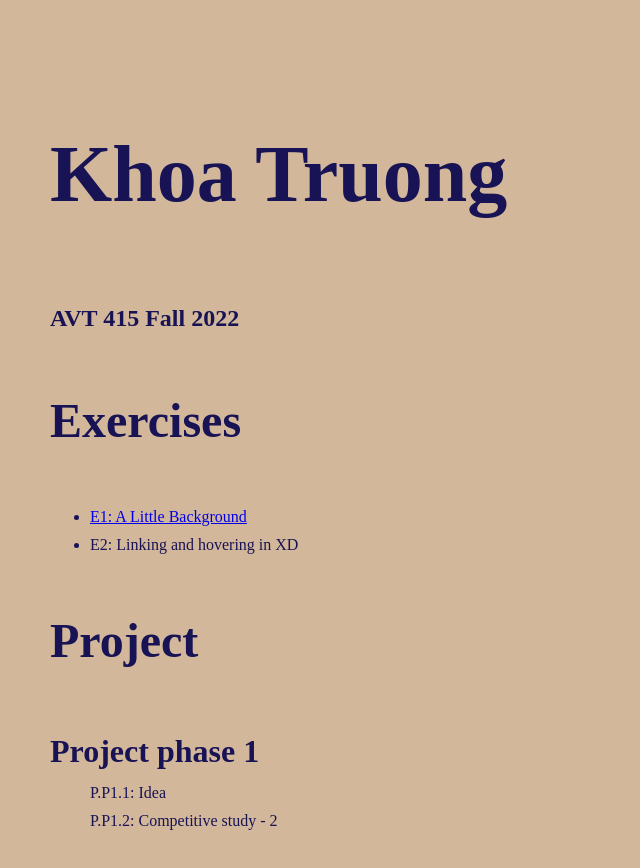
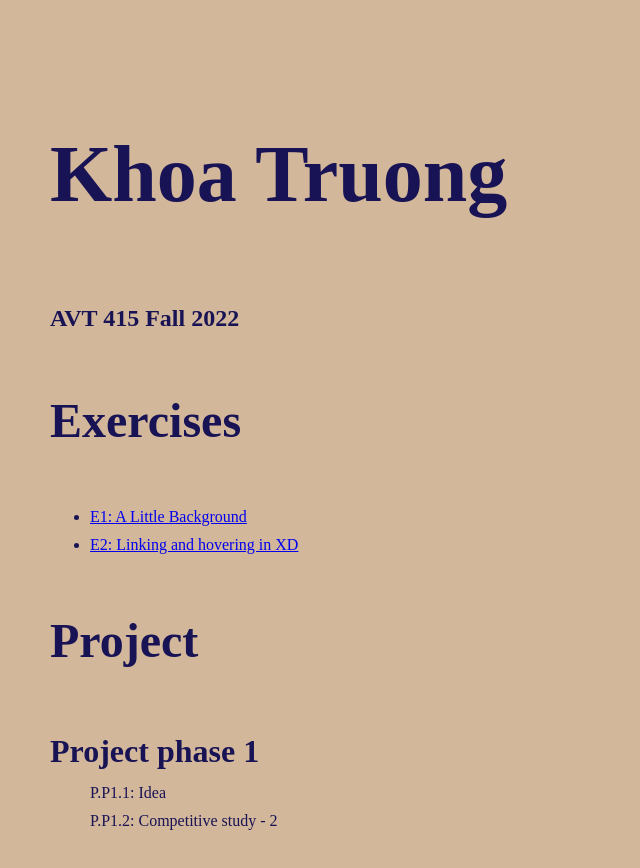
Before and after one commit to ktruon6/avt415_f22, a plain HTML site: page index.html in a window 1280 px wide. Shown: the whole page, without its empty margins (0-640 px from the left). Drawn offline with Linux system fonts and the light colour scheme.

Commit message:
Update index.html

```diff
--- a/index.html
+++ b/index.html
@@ -12,7 +12,7 @@
 	<div class="column"><h2>Exercises</h2>
 	<ul>
 	<li><a href="https://xd.adobe.com/view/ed53fe0c-1aec-4a3a-9bde-a2773910b8e9-b800/"> E1: A Little Background</a></li>
-	<li>E2: Linking and hovering in XD</li>
+	<li><a href="https://xd.adobe.com/view/3820ac0e-5238-4030-851e-73b1bc170c6f-6d73/"> E2: Linking and hovering in XD</a></li>
 		</ul>
 	</div>
 
```
